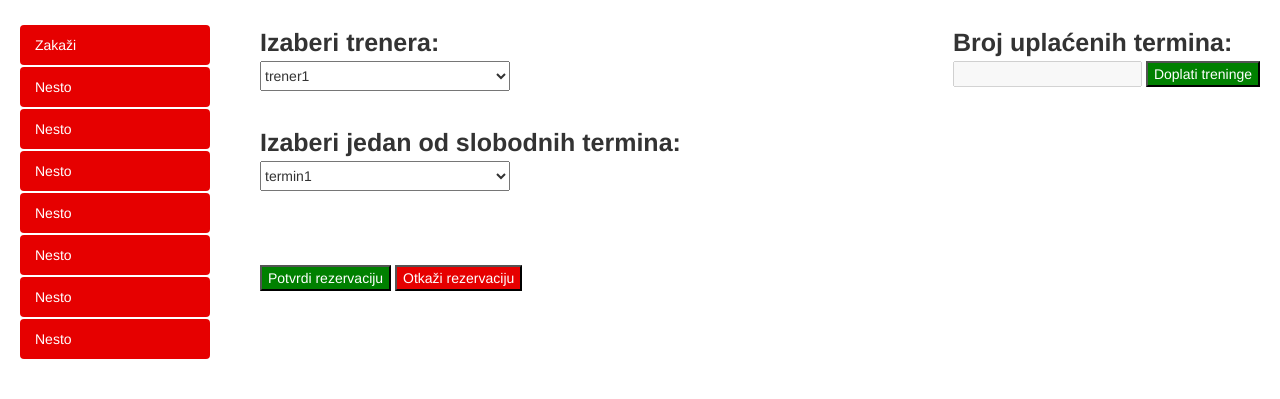
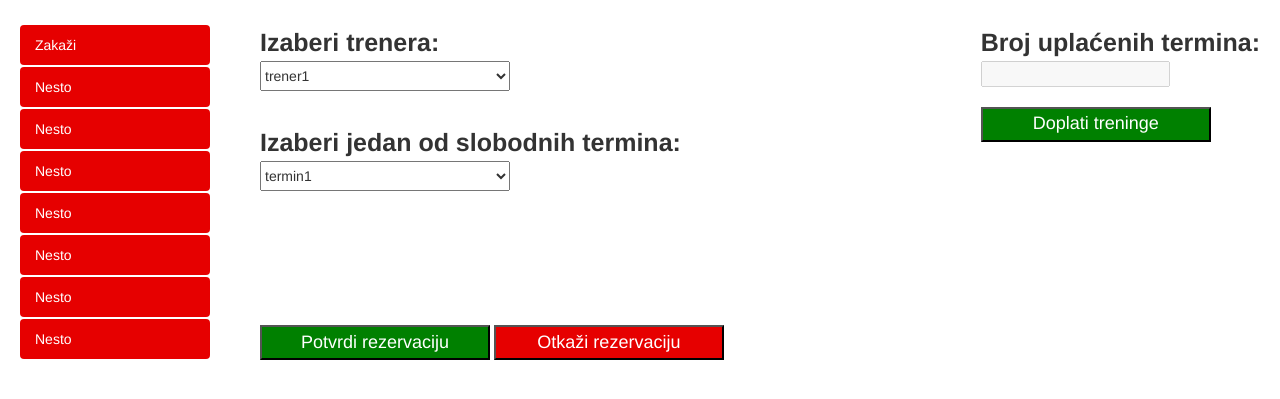
Before and after one commit to ivan-ristovic/sports-club, a PHP site: page /zakazivanje.php in a window 1280 px wide; the page is wider, and only the part inside the window is pictured. Shown: the part 130-529 px from the top of that part. Run offline with PHP 8.4, Linux system fonts and the light colour scheme; some libraries are stand-ins or nearby versions.

Commit message:
Update forme za zakazivanje

```diff
--- a/sajt/zakazivanje.php
+++ b/sajt/zakazivanje.php
@@ -73,6 +73,11 @@
 			.dugme{
 				float: left;
 			}
+			button{
+				width: 230px;
+				height: 35px;
+				font-size: 18px;
+			}
 		</style>
 	</head>
 	<body>
@@ -121,7 +126,7 @@
 						</div>
 						<div class="uplaceni">
 							<span>Broj uplaćenih termina:</span><br>
-							<input name="uplacenihTreninga" type="number" disabled="true">
+							<input name="uplacenihTreninga" type="number" disabled="true"><br><br>
 							<button style="background-color: green; color: white;"> Doplati treninge </button>
 						</div>
 						<br><br><br><br><br>
@@ -137,7 +142,7 @@
 							<iframe src="https://calendar.google.com/calendar/embed?showTitle=0&amp;showNav=0&amp;showPrint=0&amp;showTabs=0&amp;showCalendars=0&amp;showTz=0&amp;height=250&amp;wkst=2&amp;bgcolor=%23ffffff&amp;src=rib825q0i8gectj45ldsbsbgdc%40group.calendar.google.com&amp;color=%232F6309&amp;ctz=Europe%2FBelgrade" style="border-width:0" width="300" height="250" frameborder="0" scrolling="no"></iframe>
 -->
 						</div>
-						<br><br><br><br><br><br><br>
+						<br><br><br><br><br><br><br><br><br><br>
 						<div class="dugme">
 							<button style="background-color: green; color: white;"> Potvrdi rezervaciju </button>
 							<button style="background-color: #e60000; color: white;"> Otkaži rezervaciju </button>
```
